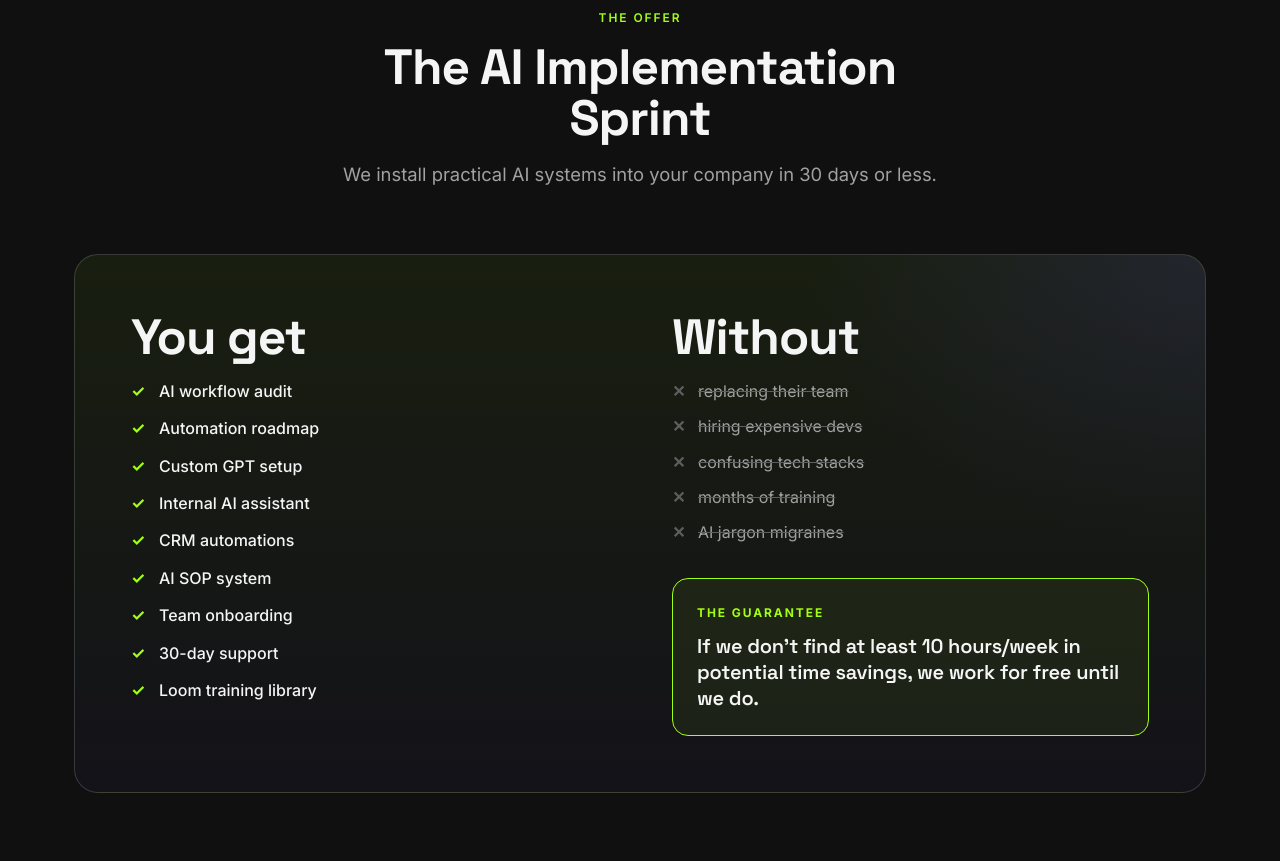
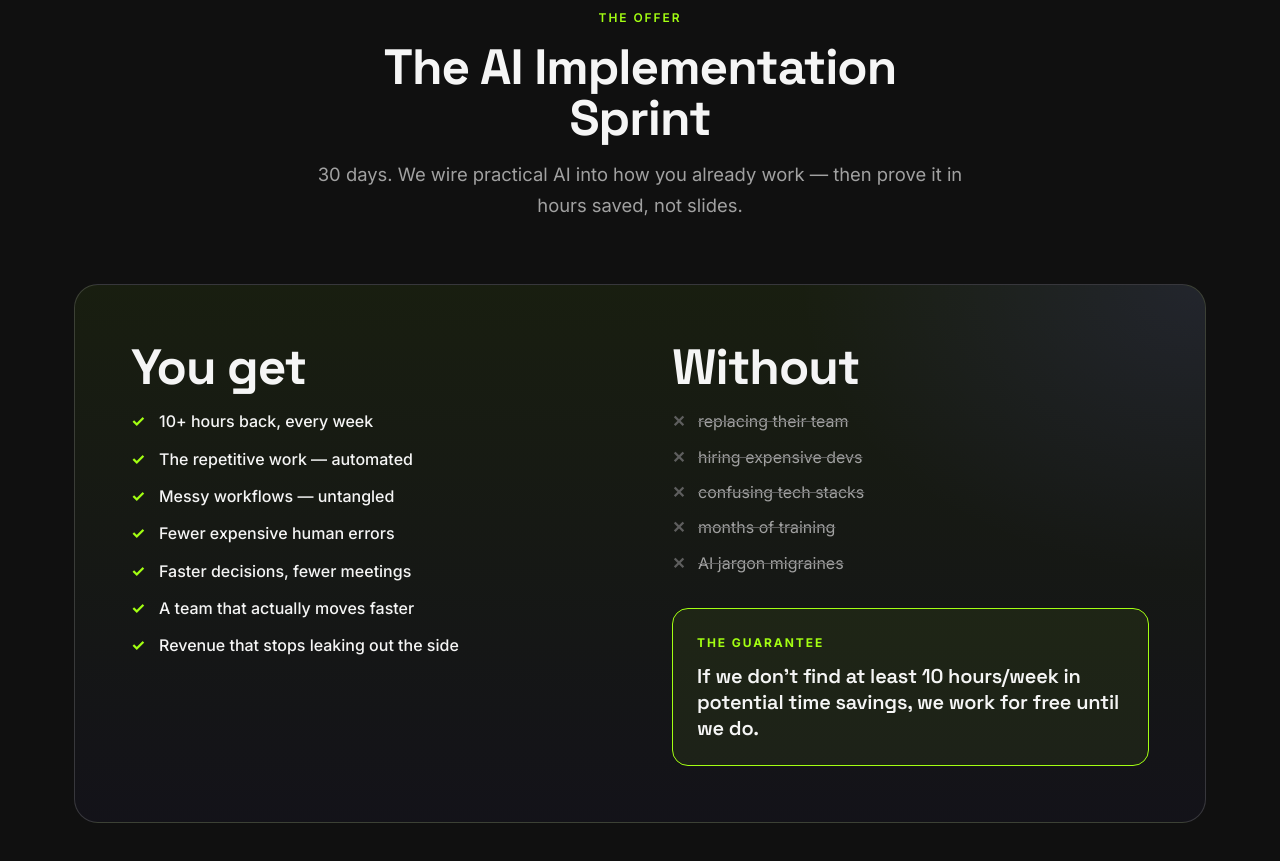
Before and after one commit to jefferydhughes/amplifybrands, a plain HTML site: page index.html in a window 1280 px wide. Shown: the part 5149-6010 px from the top of the page. Drawn offline with Linux system fonts and the light colour scheme.

Commit message:
Reframe offer 'You get' list around leverage/ROI outcomes in brand voice
Co-Authored-By: Claude Opus 4.8 (1M context) <noreply@anthropic.com>

```diff
--- a/index.html
+++ b/index.html
@@ -412,22 +412,20 @@ footer.site .fine{color:var(--text-2);font-size:var(--fs-sm)}
     <div class="sec-head center reveal">
       <span class="kicker">The offer</span>
       <h2>The AI Implementation Sprint</h2>
-      <p>We install practical AI systems into your company in 30 days or less.</p>
+      <p>30 days. We wire practical AI into how you already work — then prove it in hours saved, not slides.</p>
     </div>
     <div class="offer-card reveal">
       <div class="offer-grid">
         <div class="offer">
           <h3>You get</h3>
           <ul class="gets">
-            <li>AI workflow audit</li>
-            <li>Automation roadmap</li>
-            <li>Custom GPT setup</li>
-            <li>Internal AI assistant</li>
-            <li>CRM automations</li>
-            <li>AI SOP system</li>
-            <li>Team onboarding</li>
-            <li>30-day support</li>
-            <li>Loom training library</li>
+            <li>10+ hours back, every week</li>
+            <li>The repetitive work — automated</li>
+            <li>Messy workflows — untangled</li>
+            <li>Fewer expensive human errors</li>
+            <li>Faster decisions, fewer meetings</li>
+            <li>A team that actually moves faster</li>
+            <li>Revenue that stops leaking out the side</li>
           </ul>
         </div>
         <div class="offer">
```
